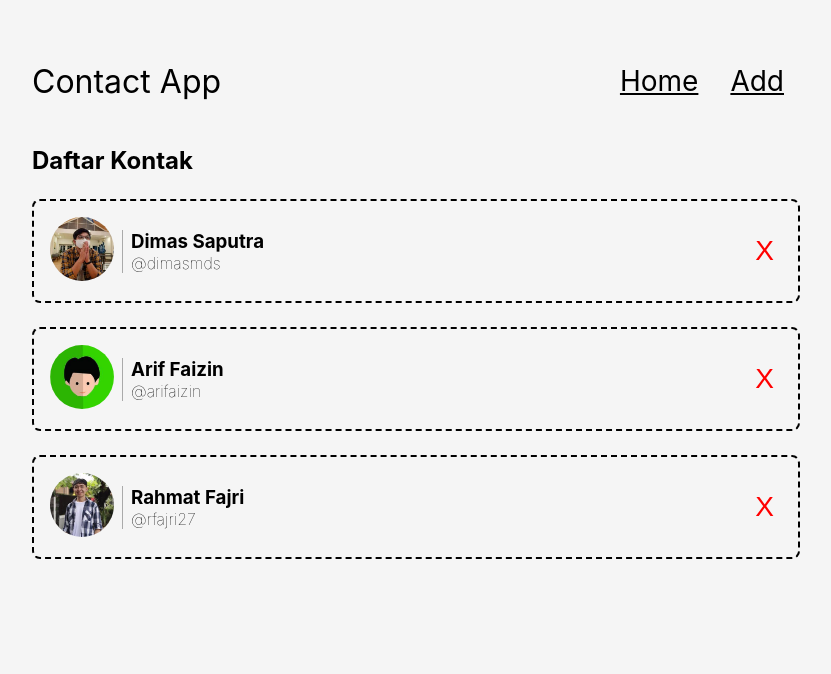
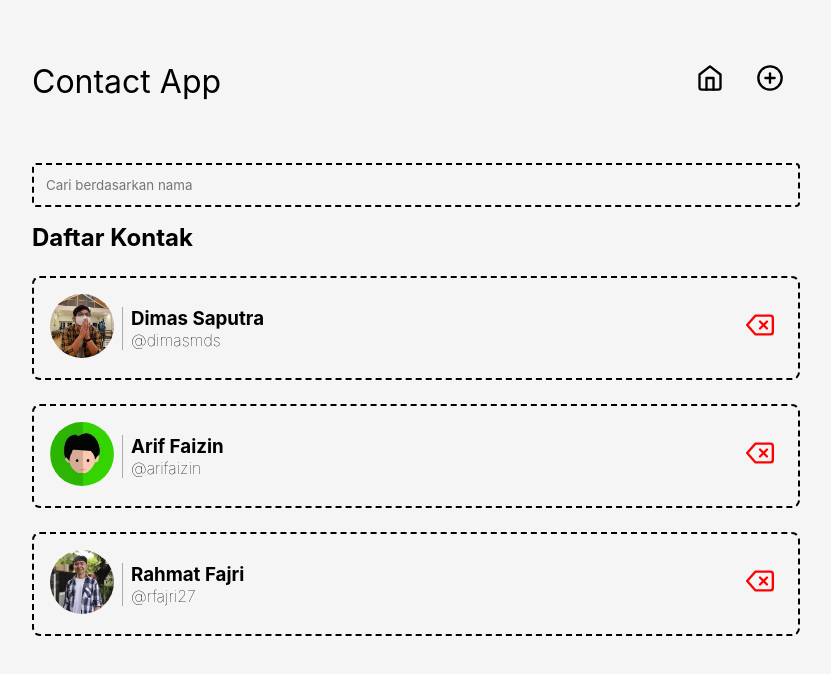
Before and after one commit to anindyoo/dicoding-contacts-app, a React (Vite) app: page / in a window 1280 px wide. Shown: the top 674 px of the page, without its empty margins (224-1055 px from the left). Built offline with nearby package versions, Linux system fonts and the light colour scheme.

Commit message:
feat: implement search contact feature.

```diff
--- a/package.json
+++ b/package.json
@@ -13,6 +13,7 @@
     "prop-types": "^15.8.1",
     "react": "^18.3.1",
     "react-dom": "^18.3.1",
+    "react-icons": "^5.4.0",
     "react-router-dom": "^7.1.1"
   },
   "devDependencies": {
--- a/src/components/DeleteButton.jsx
+++ b/src/components/DeleteButton.jsx
@@ -1,12 +1,15 @@
 import PropTypes from 'prop-types';
 import React from 'react';
+import { FiDelete } from 'react-icons/fi';
 
 const DeleteButton = ({ id, onDelete }) => (
   <button
     className="contact-item__delete"
     onClick={() => onDelete(id)}
     title="Delete contact button."
-  >X</button>
+  >
+    <FiDelete />
+  </button>
 );
 
 DeleteButton.propTypes = {
--- a/src/components/Navigation.jsx
+++ b/src/components/Navigation.jsx
@@ -1,11 +1,12 @@
+import { FiHome, FiPlusCircle } from "react-icons/fi";
 import { Link } from "react-router-dom";
 
 const Navigation = () => {
   return (
     <nav className="navigation">
       <ul>
-        <li><Link to="/">Home</Link></li>
-        <li><Link to="/add">Add</Link></li>
+        <li><Link to="/"><FiHome /></Link></li>
+        <li><Link to="/add"><FiPlusCircle /></Link></li>
       </ul>
     </nav>
   );
--- /dev/null
+++ b/src/components/SearchBar.jsx
@@ -0,0 +1,21 @@
+import React from 'react';
+import PropTypes from 'prop-types';
+
+const SearchBar = ({ keyword, keywordChange }) => {
+  return (
+    <input
+      className="search-bar"
+      type="text"
+      placeholder="Cari berdasarkan nama"
+      value={keyword}
+      onChange={(event) => keywordChange(event.target.value)}
+    />
+  );
+};
+
+SearchBar.protoType = {
+  keyword: PropTypes.string.isRequired,
+  keywordChange: PropTypes.func.isRequired,
+}
+
+export default SearchBar;
--- a/src/pages/HomePage.jsx
+++ b/src/pages/HomePage.jsx
@@ -1,22 +1,37 @@
 import React from 'react';
 import ContactList from '../components/ContactList';
 import { deleteContact, getContacts } from '../utils/data';
+import SearchBar from '../components/SearchBar';
+import { useSearchParams } from 'react-router-dom';
+
+const HomePageWrapper = () => {
+  const [searchParams, setSearchParams] = useSearchParams();
+
+  const keyword = searchParams.get('keyword');
+
+  const changeSearchParams = (keyword) => {
+    setSearchParams({ keyword });
+  }
+
+  return <HomePage defaultKeyword={keyword} keywordChange={changeSearchParams} />
+}
 
 class HomePage extends React.Component {
   constructor(props) {
     super(props);
 
     this.state = {
-      contacts: getContacts()
+      contacts: getContacts(),
+      keyword: props.defaultKeyword || '',
     }
 
     this.onDeleteHandler = this.onDeleteHandler.bind(this);
+    this.onKeywordChangeHandler = this.onKeywordChangeHandler.bind(this);
   }
 
   onDeleteHandler(id) {
     deleteContact(id);
 
-    // update the contact state from data.js
     this.setState(() => {
       return {
         contacts: getContacts(),
@@ -24,14 +39,31 @@
     });
   }
 
+  onKeywordChangeHandler(keyword) {
+    this.setState(() => {
+      return {
+        keyword,
+      }
+    });
+
+    this.props.keywordChange(keyword);
+  }
+
   render() {
+    const contacts = this.state.contacts.filter((contact) => {
+      return contact.name.toLowerCase().includes(
+        this.state.keyword.toLowerCase()
+      );
+    });
+
     return (
       <section>
+        <SearchBar keyword={this.state.keyword} keywordChange={this.onKeywordChangeHandler} />
         <h2>Daftar Kontak</h2>
-        <ContactList contacts={this.state.contacts} onDelete={this.onDeleteHandler} />
+        <ContactList contacts={contacts} onDelete={this.onDeleteHandler} />
       </section>
-    )
+    );
   }
 }
 
-export default HomePage;
+export default HomePageWrapper;
```
Also changed, not shown: 1 other file (tests, documents, lock files or other folders).
